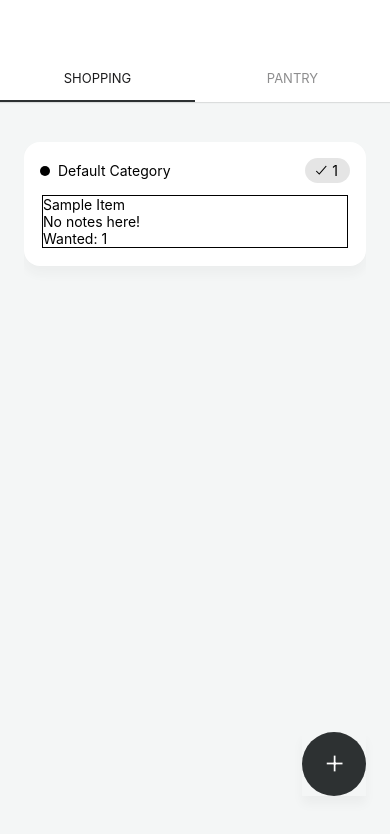
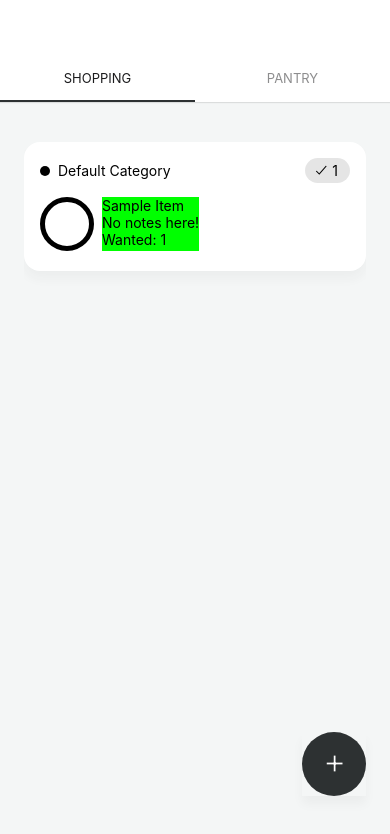
Before and after one commit to JRSayer/baskit-app, a React Native app: screen / in a window 390 px wide. Shown: the top 834 px of the page. Built offline with nearby package versions, Linux system fonts and the light colour scheme.

Commit message:
Item styling + button

```diff
--- a/src/components/Item.tsx
+++ b/src/components/Item.tsx
@@ -1,9 +1,15 @@
-import React from 'react';
+import React, { useState } from 'react';
 import { View, Text, StyleSheet, FlatList, TouchableOpacity, TouchableHighlight } from 'react-native';
+import { useSelector, useDispatch } from 'react-redux';
 
+
+interface RootState {
+    categoriesData: Array<object>
+};
 
 type ItemProps = {
     itemInfo: {
+        itemCategory: string,
         itemId: string,
         itemName: string,
         itemNotes: string,
@@ -13,22 +19,59 @@ type ItemProps = {
 };
 
 function Item(props: ItemProps) {
+    const [selectedFlag, setSelectedFlag] = useState(false);
+    const categoriesData:any = useSelector((state: RootState) => state.categoriesData)
+
+    const itemCategoryColor:any = categoriesData.filter(function (it:any) {
+        return it.categoryId == props.itemInfo.itemCategory
+    })
+
+    const categoryColor:string = itemCategoryColor[0].categoryColor
+
     return (
         <View style={itemStyle.itemContainer}>
-            <Text>{props.itemInfo.itemName}</Text>
-            {props.itemInfo.itemNotes != '' ? (
-                <Text>{props.itemInfo.itemNotes}</Text>
-            ):(<></>)}
-            <Text>Wanted: {props.itemInfo.itemQuantityWanted}</Text>
+            {!selectedFlag ? (
+                <TouchableOpacity style={[itemStyle.itemNotSelectedButton, {borderColor: categoryColor}]}
+                    onPress={() => setSelectedFlag(true)}
+                ></TouchableOpacity>
+            ):(
+                <TouchableOpacity style={[itemStyle.itemSelectedButton, {backgroundColor: categoryColor}]}
+                    onPress={() => setSelectedFlag(false)}
+                ></TouchableOpacity>
+            )}
+            <View style={itemStyle.itemContentContainer}>
+                <Text>{props.itemInfo.itemName}</Text>
+                {props.itemInfo.itemNotes != '' ? (
+                    <Text>{props.itemInfo.itemNotes}</Text>
+                ):(<></>)}
+                <Text>Wanted: {props.itemInfo.itemQuantityWanted}</Text>
+            </View>
         </View>
     )
 };
 
 const itemStyle = StyleSheet.create({
     itemContainer: {
-        borderColor: 'black',
-        borderWidth: 1,
-        margin: 2,
+        marginBottom: 4,
+        marginTop: 4,
+        flexDirection: 'row',
+    },
+    itemContentContainer: {
+        backgroundColor: 'lime'
+    },
+    itemNotSelectedButton: {
+        borderWidth: 5,
+        height: 54,
+        width: 54,
+        borderRadius: 54/2,
+        marginRight: 8
+    },
+    itemSelectedButton: {
+        backgroundColor: '#feda23',
+        height: 54,
+        width: 54,
+        borderRadius: 54/2,
+        marginRight: 8
     }
 });
 
```
